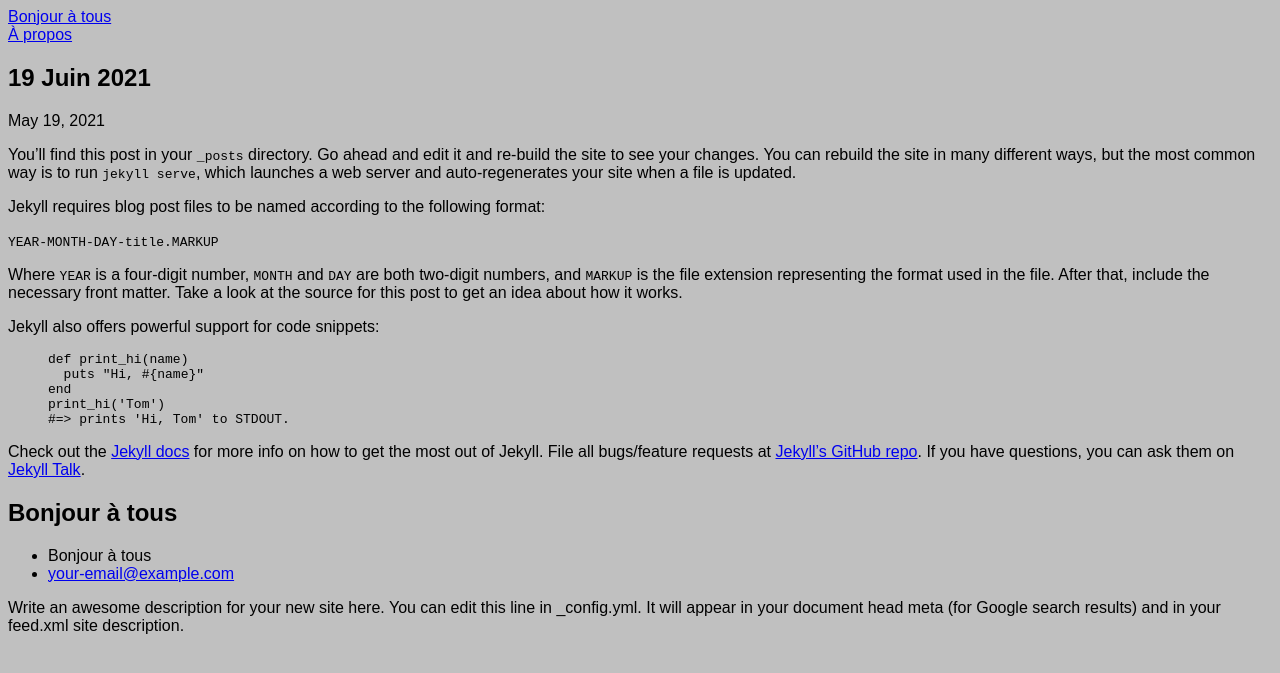
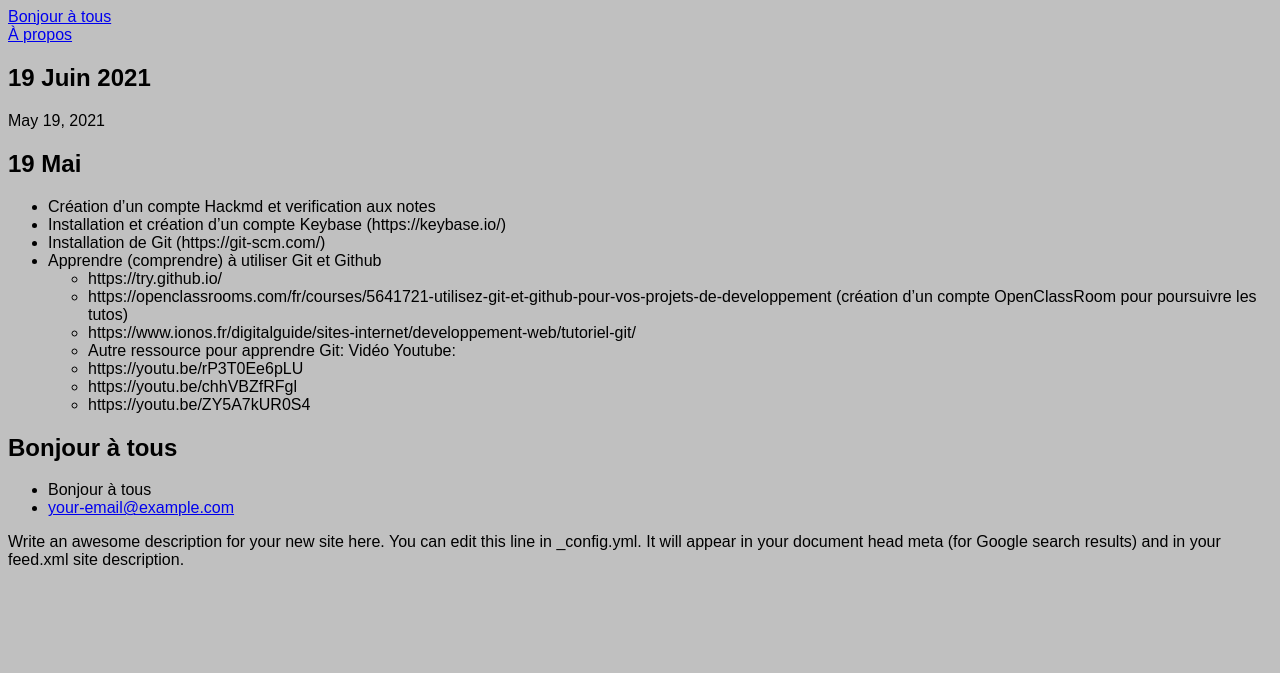
Before and after one commit to Corentin69008/Corentin69008.github.io, a Jekyll site: the page built from _posts/2021-06-15-welcome-to-jekyll.markdown, in a window 1280 px wide. Shown: the top 673 px of the page. Built offline with Jekyll 4.4.1, drawn with Linux system fonts in a browser that asks for light colours.

Commit message:
mise a jour

```diff
--- a/_posts/2021-06-15-welcome-to-jekyll.markdown
+++ b/_posts/2021-06-15-welcome-to-jekyll.markdown
@@ -3,25 +3,21 @@ layout: post
 title:  "19 Juin 2021"
 date:   2021-05-19
 ---
-You’ll find this post in your `_posts` directory. Go ahead and edit it and re-build the site to see your changes. You can rebuild the site in many different ways, but the most common way is to run `jekyll serve`, which launches a web server and auto-regenerates your site when a file is updated.
+## 19 Mai
 
-Jekyll requires blog post files to be named according to the following format:
-
-`YEAR-MONTH-DAY-title.MARKUP`
-
-Where `YEAR` is a four-digit number, `MONTH` and `DAY` are both two-digit numbers, and `MARKUP` is the file extension representing the format used in the file. After that, include the necessary front matter. Take a look at the source for this post to get an idea about how it works.
-
-Jekyll also offers powerful support for code snippets:
-
-{% highlight ruby %}
-def print_hi(name)
-  puts "Hi, #{name}"
-end
-print_hi('Tom')
-#=> prints 'Hi, Tom' to STDOUT.
-{% endhighlight %}
-
-Check out the [Jekyll docs][jekyll-docs] for more info on how to get the most out of Jekyll. File all bugs/feature requests at [Jekyll’s GitHub repo][jekyll-gh]. If you have questions, you can ask them on [Jekyll Talk][jekyll-talk].
+- Création d'un compte Hackmd et verification aux notes
+- Installation et création d'un compte Keybase (https://keybase.io/)
+- Installation de Git (https://git-scm.com/)
+- Apprendre (comprendre) à utiliser Git et Github
+    - https://try.github.io/
+    - https://openclassrooms.com/fr/courses/5641721-utilisez-git-et-github-pour-vos-projets-de-developpement
+    (création d'un compte OpenClassRoom pour poursuivre les tutos)
+    - https://www.ionos.fr/digitalguide/sites-internet/developpement-web/tutoriel-git/
+    - Autre ressource pour apprendre Git:
+    Vidéo Youtube:
+    - https://youtu.be/rP3T0Ee6pLU
+    - https://youtu.be/chhVBZfRFgl
+    - https://youtu.be/ZY5A7kUR0S4
 
 [jekyll-docs]: https://jekyllrb.com/docs/home
 [jekyll-gh]:   https://github.com/jekyll/jekyll
```
